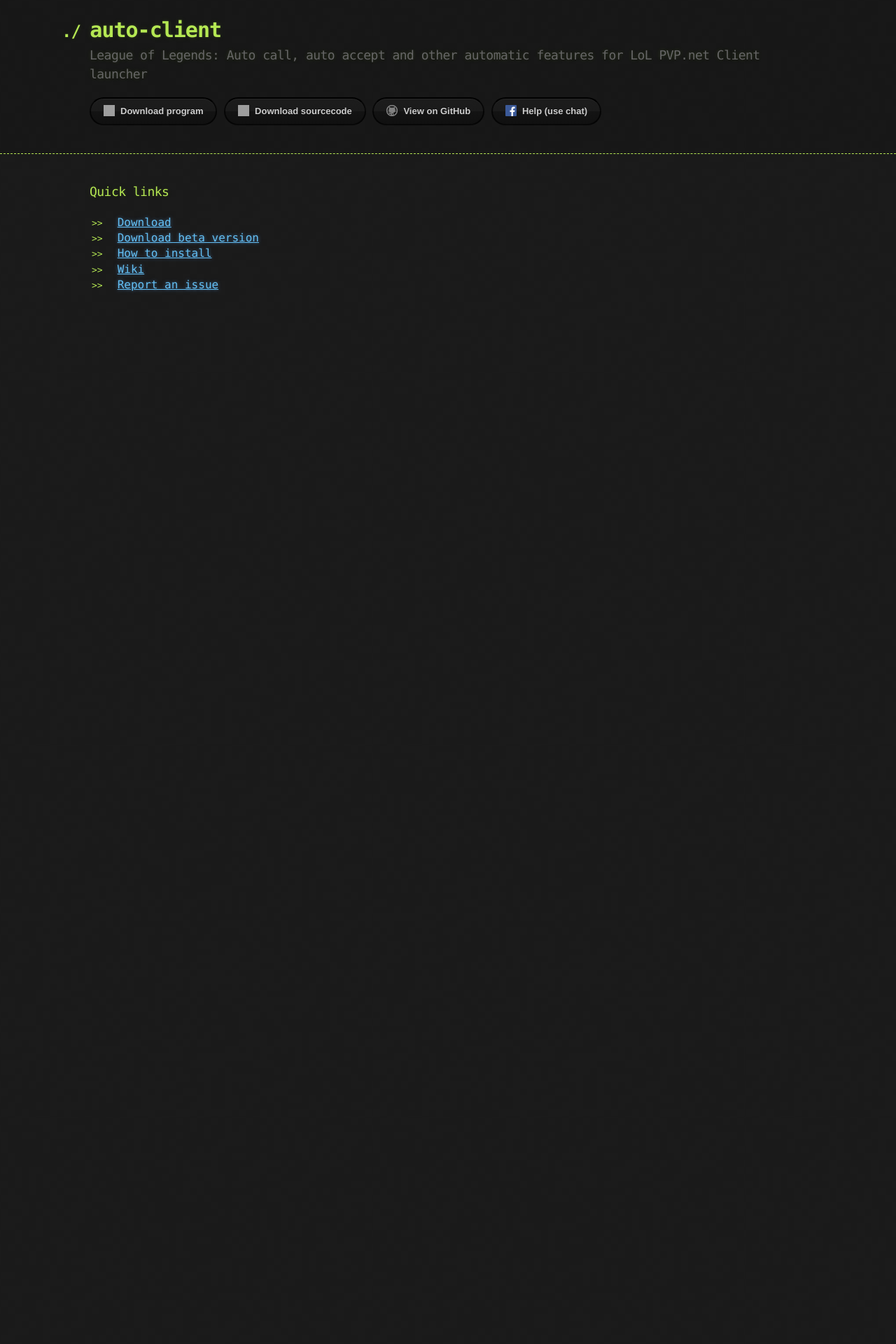
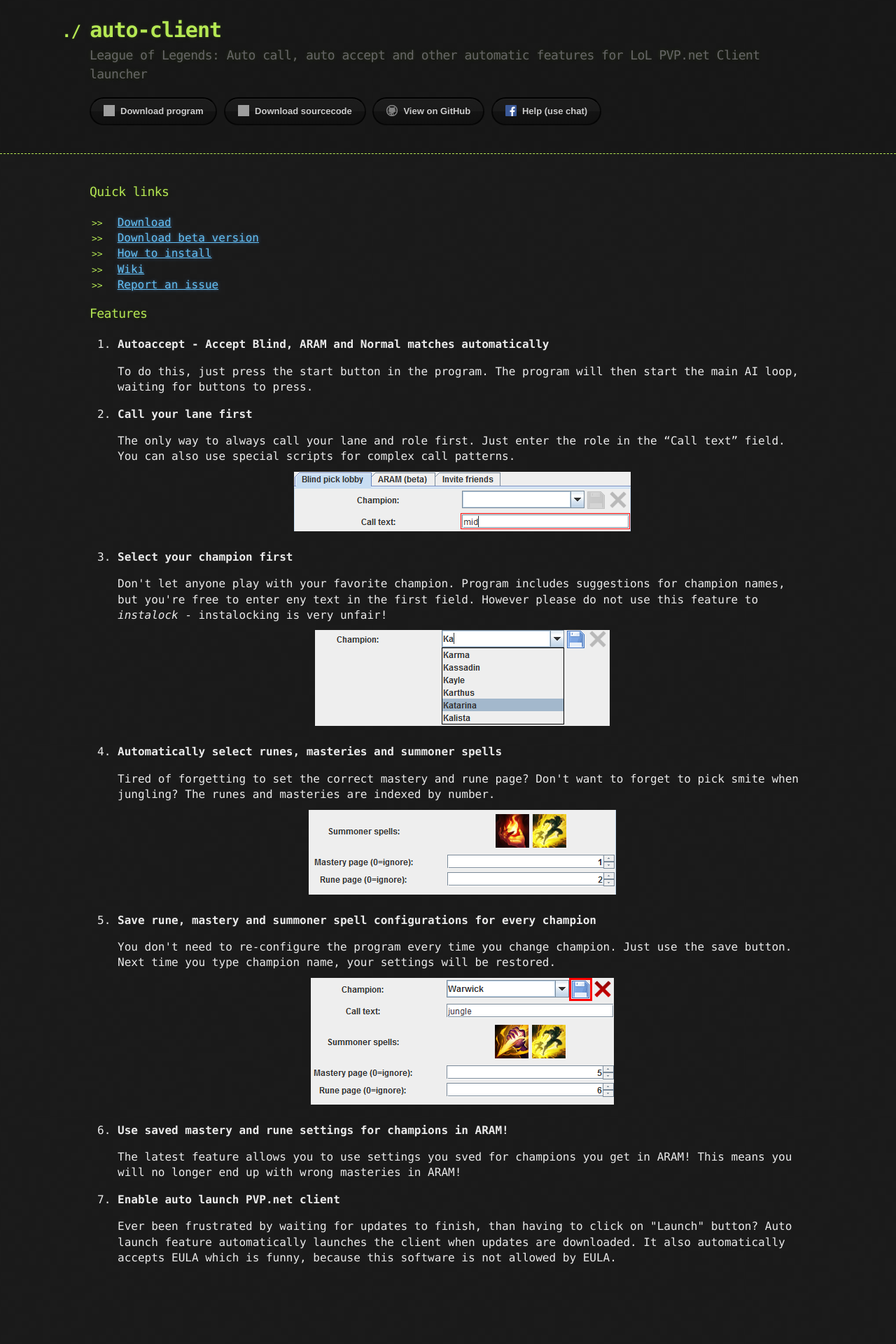
Before and after one commit to Darker/auto-client, a Jekyll site: the page built from index.html, in a window 1280 px wide. Shown: the top 1920 px of the page at 70% size. Built offline with Jekyll 4.4.1, drawn with Linux system fonts in a browser that asks for light colours; comment, search, counter and statistics services are not loaded; before the commit the page ends 900 px from its top, so only the background shows below that; some of the changed text lies outside the part shown; grey boxes are pictures that could not be loaded.

Commit message:
Added info on main page

```diff
--- /dev/null
+++ b/_includes/bigimg.html
@@ -0,0 +1 @@
+<img class="big" src="{{site.baseurl}}/images/{{include.src}}" />
--- /dev/null
+++ b/_includes/bigscreenshot.html
@@ -0,0 +1 @@
+<img class="big" src="{{site.baseurl}}/images/screenshots/{{include.src}}" />
--- /dev/null
+++ b/_includes/kbd.html
@@ -0,0 +1,4 @@
+{% assign words = include.keys | split:" + " %}
+{% assign first_iteration = true %}
+
+{% for word in words %}{% if first_iteration %}{% assign first_iteration = false %}{% else %}+{% endif %}<kbd>{{word}}</kbd>{% endfor %}
--- /dev/null
+++ b/_includes/youtube_small.html
@@ -0,0 +1 @@
+<iframe class="youtube big" width="420" height="315" src="http://www.youtube.com/embed/{{include.id}}?autoplay=0"  allowfullscreen="allowfullscreen" mozallowfullscreen="mozallowfullscreen" msallowfullscreen="msallowfullscreen" oallowfullscreen="oallowfullscreen" webkitallowfullscreen="webkitallowfullscreen"></iframe>
--- a/_layouts/default.html
+++ b/_layouts/default.html
@@ -12,15 +12,18 @@
 
         <link rel="stylesheet" type="text/css" href="{{site.baseurl}}/stylesheets/stylesheet.css" media="screen">
         <link rel="stylesheet" type="text/css" href="{{site.baseurl}}/stylesheets/github-dark.css" media="screen">
-        <!-- GOOGLE ANALYTICS -->
-        <script src="{{site.baseurl}}/js/googleanalytics.js" async="true"></script>
-        <script src="{{site.baseurl}}/js/settings.js"></script>
+        <!-- Array of callbacks called when HTML is parsed -->
         <script>
           var onready_ = [];
           function onready(cb) {
             if(typeof cb=="function")
               onready_.push(cb);
           }
+        </script>
+        <!-- GOOGLE ANALYTICS -->
+        <script src="{{site.baseurl}}/js/googleanalytics.js" async="true"></script>
+        <script src="{{site.baseurl}}/js/settings.js"></script>
+        <script>
           // Settings that cannot be overriden
           {% if site.debug %}SETTINGS.debug = true;{% endif %}
           SETTINGS.ghapi = "{{site.gh_api}}";
--- a/_layouts/download.html
+++ b/_layouts/download.html
@@ -22,6 +22,7 @@
 
 <p id="download_info" style="display: none">
   <span class="filename" style="background-image: url('http://www.stdicon.com/humility/ddd.zip?size=18');"></span> was updated <span class="time"></span> and downloaded <span class="download_count"></span> times.
+  <!--<span class="virustotal">View <a href="" id="virustotal">VirusTotal report</a></span> -->
 </p>
 <p id="download" style="display: none">
     <span id="countdown">Download will start in <span id="cd">10</span> seconds. <a class="red" id="countdown-cancel" href="javascript:/* cancel download */void(0);">Click to cancel.</a></span>
@@ -58,7 +59,7 @@
 onready(function(){
     console.log("Getting download info.");
     console.log("JQuery: ", $);
-    GetDownloadInfo(function (release){
+    GetDownloadInfo(function (release) {
         var asset = findFirstZipAsset(release.assets);
         console.log("Retrieved info: ", release);
         distribute_text({
--- a/index.html
+++ b/index.html
@@ -10,3 +10,64 @@
   <li><a href="{{site.gh_repo}}/wiki" target="_blank">Wiki</a></li>
   <li><a href="{{site.gh_repo}}/issues" target="_blank">Report an issue</a></li>
 </ul>
+<h3>Features</h3>
+
+<ol>
+  <li><b>Autoaccept - Accept Blind, ARAM and Normal matches automatically</b>
+     <p class="content">
+       To do this, just press the start button in the program. The program
+       will then start the main AI loop, waiting for buttons to press.
+     </p>
+  </li>
+  <li><b>Call your lane first</b>
+     <p class="content">
+       The only way to always call your lane and role first. Just enter the role in the “Call text”
+       field. You can also use special scripts for complex call patterns.
+       {% include bigscreenshot.html src="call_text.png" %}
+     </p>
+  </li>
+  <li><b>Select your champion first</b>
+     <p class="content">
+       Don't let anyone play with your favorite champion. Program includes suggestions for
+       champion names, but you're free to enter eny text in the first field. However
+       please do not use this feature to <i>instalock</i> - instalocking is very unfair!
+       {% include bigscreenshot.html src="champ.png" %}
+     </p>
+  </li>
+  <li><b>Automatically select runes, masteries and summoner spells</b>
+     <p class="content">
+       Tired of forgetting to set the correct mastery and rune page? Don't want to forget to pick
+       smite when jungling? The runes and masteries are indexed by number.
+       {% include bigscreenshot.html src="sum_rum_mas.png" %}
+     </p>
+  </li>
+  <li><b>Save rune, mastery and summoner spell configurations for every champion</b>
+     <p class="content">
+       You don't need to re-configure the program every time you change champion. Just use the save button. Next time you type
+       champion name, your settings will be restored.
+       {% include bigscreenshot.html src="save.png" %}
+     </p>
+  </li>
+  <li><b>Use saved mastery and rune settings for champions in ARAM!</b>
+     <p class="content">
+       The latest feature allows you to use settings you sved for champions you get in ARAM! This
+       means you will no longer end up with wrong masteries in ARAM!
+     </p>
+  </li>
+  <li><b>Enable auto launch PVP.net client</b>
+     <p class="content">
+       Ever been frustrated by waiting for updates to finish, than having to click on "Launch" button? Auto launch feature
+       automatically launches the client when updates are downloaded. It also automatically accepts EULA which is
+       funny, because this software is not allowed by EULA.
+       {%include youtube_small.html id="3JyLU1HEis8"%}
+     </p>
+  </li>
+  <li><b>Enable auto login for PVP.net client</b>
+     <p class="content">
+       <b>WARNING: Your password is only 100% secure when it's not saved anywhere.</b> Auto-login feature can automatically enter your
+       password in login form. The password will be encrypted using your Windows SSID. It can still be restored
+       so do NOT use this feature on untrusted computers!
+       {%include youtube_small.html id="YjrcYsx6h1E"%}
+     </p>
+  </li>
+</ol>
--- a/installing.html
+++ b/installing.html
@@ -2,6 +2,8 @@
 layout: default
 title: Instalation instructions
 ---
+
+
 <section id="help_installing">
   <h3>Download</h3>
   <p>
@@ -9,7 +11,7 @@
     with cutting-edge features, <a href="{{site.baseurl}}/download-beta">click here.</a>.
   </p>
   <p class="browser-specific firefox">
-    To find your downloaded file, press <kbd>Ctrl</kbd>+<kbd>J</kbd> and then click on the folder icon in the popup:
+    To find your downloaded file, press {%include kbd.html keys="Ctrl + J"%} and then click on the folder icon in the popup:
     <img class="big" src="{{site.baseurl}}/images/installing/download-firefox.png" />
   </p>
 
--- a/js/github.js
+++ b/js/github.js
@@ -5,7 +5,7 @@
       var cache = JSON.parse(localStorage[this.cacheName]);
       for(var i in cache) {
         this.cache[i] = Cache.fromJSON(cache[i]);
-        console.log("Cache loaded from storage: ",this.cache[i]);
+        //console.log("Cache loaded from storage: ",this.cache[i]);
       }
     }
     catch(e) {console.warn("Error loading cache: "+e);}
--- a/js/googleanalytics.js
+++ b/js/googleanalytics.js
@@ -7,22 +7,42 @@
   ga('create', 'UA-77379209-1', 'auto');
   ga('send', 'pageview');
 
+
+}
+else {
+  var ga = window.ga = function() {
+    console.log("GOOGLE ANALYTICS", arguments);
+  };
+}
+
 try {
-    var links = document.getElementsByTagName("a");
+
   var link_callback = function() {
     ga('send', 'event', 'outbound', 'click', this.href, {
          'transport': 'beacon',
-           //'hitCallback': function(){document.location = url;}
        });
   };
+  onready(function() {
+    var links = document.getElementsByTagName("a");
     for(var i=0,l=links.length; i<l; i++) {
-      links[i].addEventListener(link_callback);
+      links[i].addEventListener("click", link_callback);
     }
+  });
 }
 catch(e) {
   console.warn("Failed to add link callbacks.");
 }
+
+try {
+  var starttime = new Date().getTime();
+  window.addEventListener("unload", function() {
+    ga('send', 'event', "leave", "unload", location.href, Math.round((new Date().getTime()-starttime)/1000), {transport: 'beacon', nonInteraction: true});
+  });
 }
+catch(e) {
+  console.warn("Failed to add link callbacks.");
+}
+
 try {
   window.addEventListener("error", function(e) {
     var file = e.filename.substr(e.filename.lastIndexOf("/")+1);
--- a/stylesheets/stylesheet.css
+++ b/stylesheets/stylesheet.css
@@ -29,11 +29,16 @@
   text-shadow: inherit;
 }
 
-img.big {
+img.big, iframe.big {
   padding: 10px;
   display: block;
   margin-left: auto;
   margin-right: auto;
+}
+
+iframe.youtube {
+  border: none;
+  background: transparent;
 }
 
 .browser-specific {
```
Also changed, not shown: other parts of _layouts/download.html (+1 -1 lines), other parts of installing.html (+1 -1 lines), images/screenshots/call_text.png (added), images/screenshots/champ.png (added), images/screenshots/save.png (added), images/screenshots/sum_rum_mas.png (added). Lines whose indentation alone changed are shown as unchanged.
